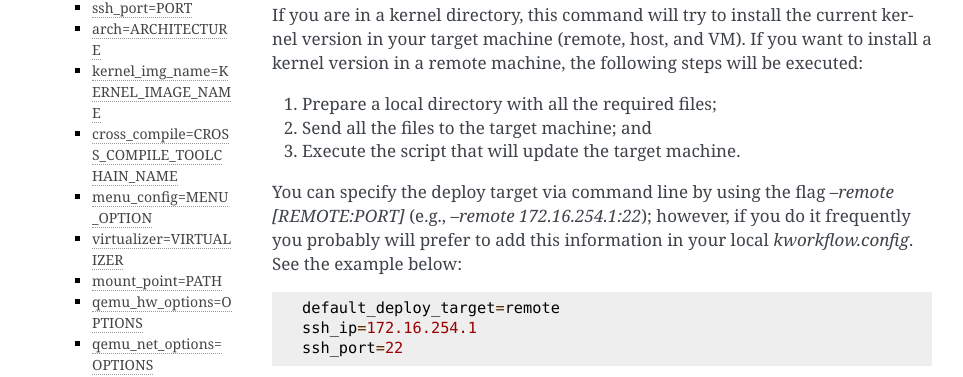
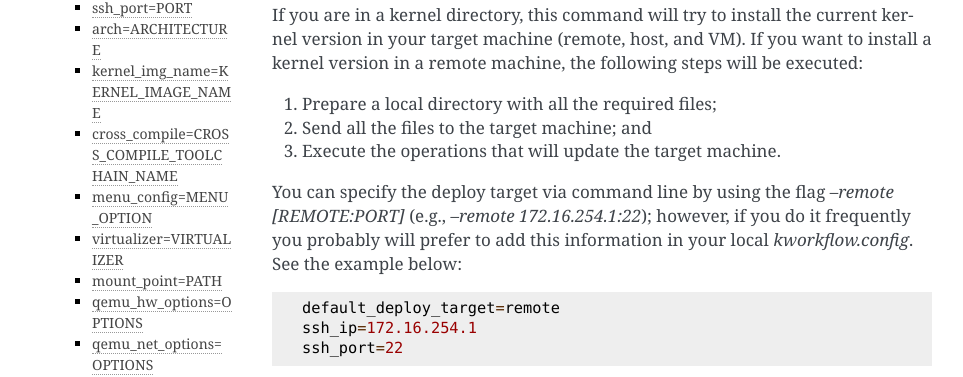
Before and after one commit to kworkflow/kworkflow, a Sphinx documentation site: the page built from documentation/man/kw.rst, in a window 1280 px wide and 900 px high, scrolled down 1866 px. Shown: the part 121-498 px from the top of the window, without its empty margins (148-1111 px from the left). Built offline with Sphinx 7.4.7, drawn with Linux system fonts in a browser that asks for light colours.

```diff
--- a/documentation/man/kw.rst
+++ b/documentation/man/kw.rst
@@ -83,7 +83,7 @@ executed:
 
 2. Send all the files to the target machine; and
 
-3. Execute the script that will update the target machine.
+3. Execute the operations that will update the target machine.
 
 You can specify the deploy target via command line by using the flag *--remote
 [REMOTE:PORT]* (e.g., *--remote 172.16.254.1:22*); however, if you do it
```
Also changed, not shown: README.md (+4 -6 lines).
